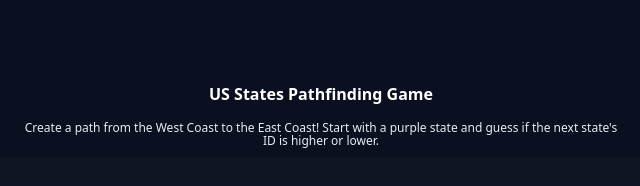
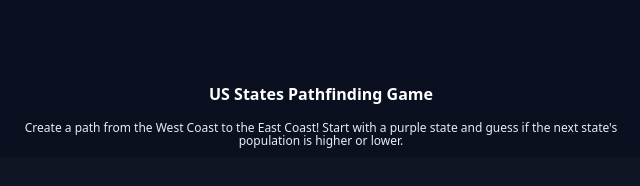
Before and after one commit to mapsmania/blockbusters, a plain HTML site: page index.html in a window 1280 px wide. Shown: the full height of the page, 319-959 px from the left. Drawn offline with Linux system fonts and the light colour scheme; no server answers.

Commit message:
Update index.html

```diff
--- a/index.html
+++ b/index.html
@@ -9,7 +9,7 @@
 <body>
 <div class="wrap">
   <div class="game-title">US States Pathfinding Game</div>
-  <div class="game-instructions">Create a path from the West Coast to the East Coast! Start with a purple state and guess if the next state's ID is higher or lower.</div>
+  <div class="game-instructions">Create a path from the West Coast to the East Coast! Start with a purple state and guess if the next state's population is higher or lower.</div>
   <div class="svg-container"><svg id="hexsvg" viewBox="0 0 960 600" preserveAspectRatio="xMidYMid meet" aria-label="USA hexmap"></svg></div>
   <div class="question-panel" id="questionPanel">
     <div class="question-text" id="questionText"></div>
```
